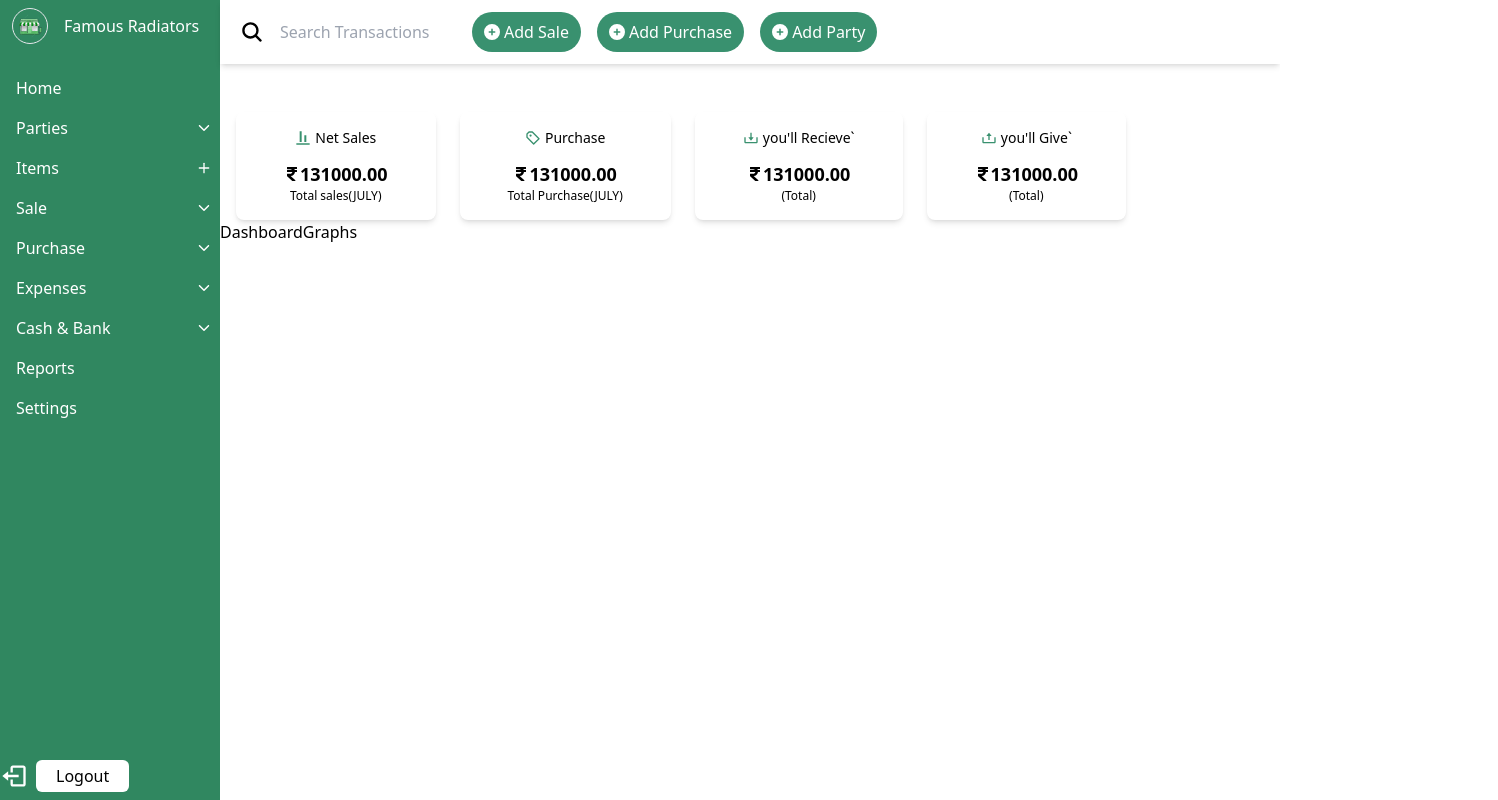
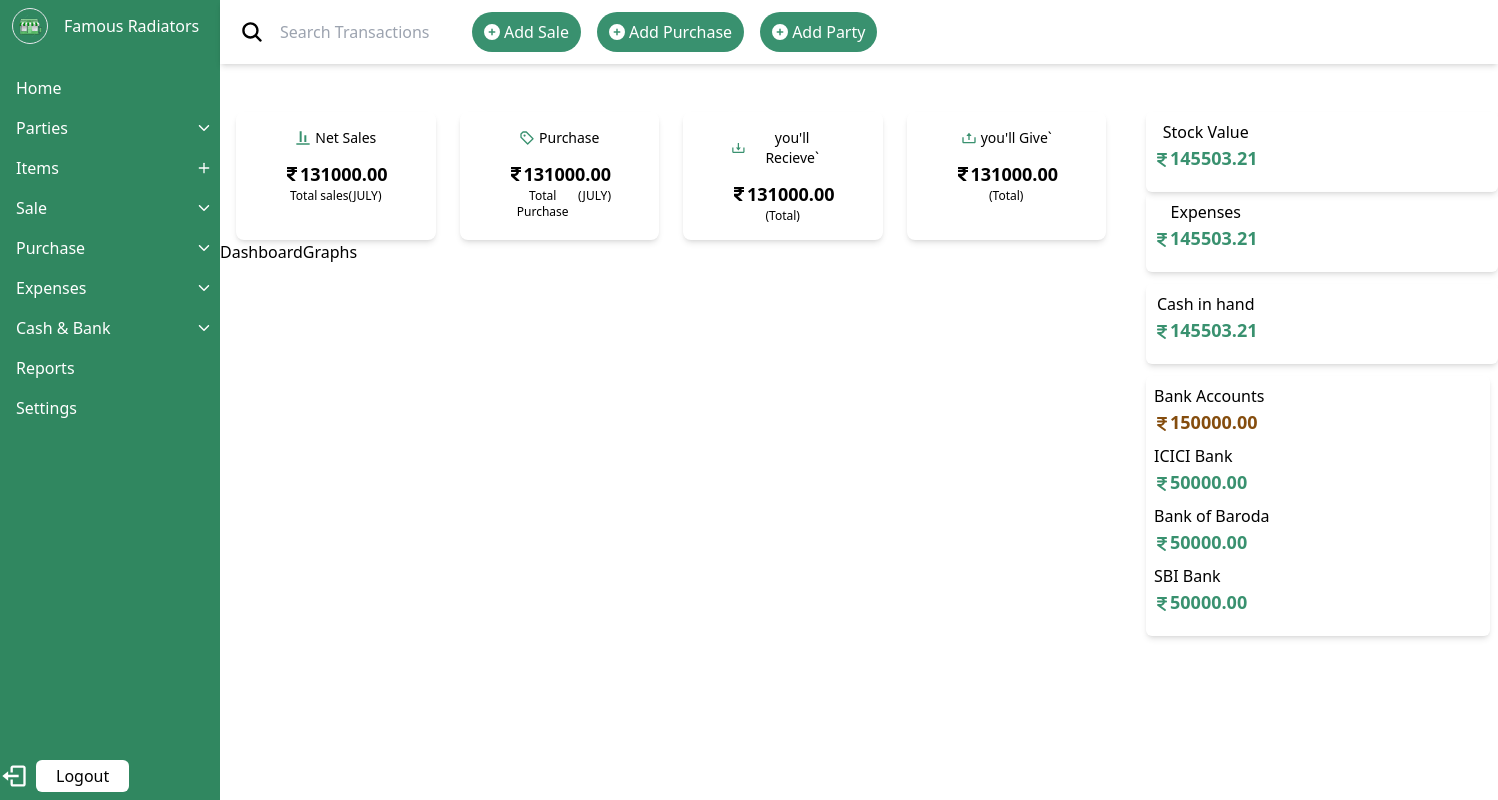
Before and after one commit to sakir456/GST-Billing-App-with-stock-managment-system, a React (Vite) app in the folder frontend/: page / in a window 1280 px wide. Shown: the whole page, 1498 px wide, since content can reach past the window. Built offline with nearby package versions, Linux system fonts and the light colour scheme; sample sign-in values are in the browser's storage.

Commit message:
DashMainRight

```diff
--- a/frontend/src/components/Dashboard/DashboardMain.jsx
+++ b/frontend/src/components/Dashboard/DashboardMain.jsx
@@ -11,9 +11,9 @@ const DashboardMain = () => {
       <DashboardGraphs/>
      </div>
 
-    <div className="w-auto ml-8 shadow-md">
+
     <DashboardMainRight/>
-    </div>
+
     </div>
   )
 }
--- a/frontend/src/components/Dashboard/DashboardMainRight.jsx
+++ b/frontend/src/components/Dashboard/DashboardMainRight.jsx
@@ -1,9 +1,63 @@
-
+import { FaIndianRupeeSign } from "react-icons/fa6";
 
 const DashboardMainRight = () => {
   return (
-    <div className='w-auto'>
-    <div></div>
+    <div className='w-auto ml-10 '>
+    <button className=" group pl-2 pr-60 pb-5 pt-2 shadow-md   rounded-md hover:bg-customLightGreen hover:text-white ">
+      <div>Stock Value</div>
+      <div className=" flex items-center  font-semibold text-customLightGreen group-hover:text-white">
+      <FaIndianRupeeSign className="  text-base mt-1" />
+      <div className="text-lg">145503.21</div>
+      </div>
+    </button>
+
+    <button className=" group pl-2 pr-60 pb-5 pt-2 shadow-md   rounded-md hover:bg-customLightGreen hover:text-white ">
+      <div>Expenses</div>
+      <div className=" flex items-center  font-semibold text-customLightGreen group-hover:text-white">
+      <FaIndianRupeeSign className="  text-base mt-1" />
+      <div className="text-lg">145503.21</div>
+      </div>
+    </button>
+
+    <button className=" group pl-2 pr-60 pb-5 pt-2 mt-3 shadow-md   rounded-md hover:bg-customLightGreen hover:text-white ">
+      <div>Cash in hand</div>
+      <div className=" flex items-center  font-semibold text-customLightGreen group-hover:text-white">
+      <FaIndianRupeeSign className="  text-base mt-1" />
+      <div className="text-lg ">145503.21</div>
+      </div>
+    </button>
+
+    <div className=" group pl-2 pr-36 w-[344px] pb-5 pt-2 mt-3 shadow-md rounded-md cursor-pointer hover:bg-customLightGreen hover:text-white" >
+      <div>Bank Accounts</div>
+      <div className=" flex items-center  font-semibold text-yellow-800 group-hover:text-white">
+      <FaIndianRupeeSign className="  text-base mt-1" />
+      <div className="text-lg  ">150000.00</div>
+      </div>
+
+      <div className="mt-2 ">
+       <div>ICICI Bank</div>
+       <div className=" flex items-center   font-semibold text-customLightGreen group-hover:text-white">
+      <FaIndianRupeeSign className="  text-base mt-1" />
+      <div className="text-lg  ">50000.00</div>
+      </div>
+      </div>
+
+      <div className="mt-2">
+        <div>Bank of Baroda</div>
+        <div className=" flex items-center  font-semibold text-customLightGreen group-hover:text-white">
+      <FaIndianRupeeSign className="  text-base mt-1" />
+      <div className="text-lg ">50000.00</div>
+      </div>
+      </div>
+
+      <div className="mt-2">
+        <div>SBI Bank</div>
+        <div className=" flex items-center  font-semibold text-customLightGreen group-hover:text-white">
+      <FaIndianRupeeSign className="  text-base mt-1" />
+      <div className="text-lg ">50000.00</div>
+      </div>
+      </div>
+      </div>
     </div>
   )
 }
```
